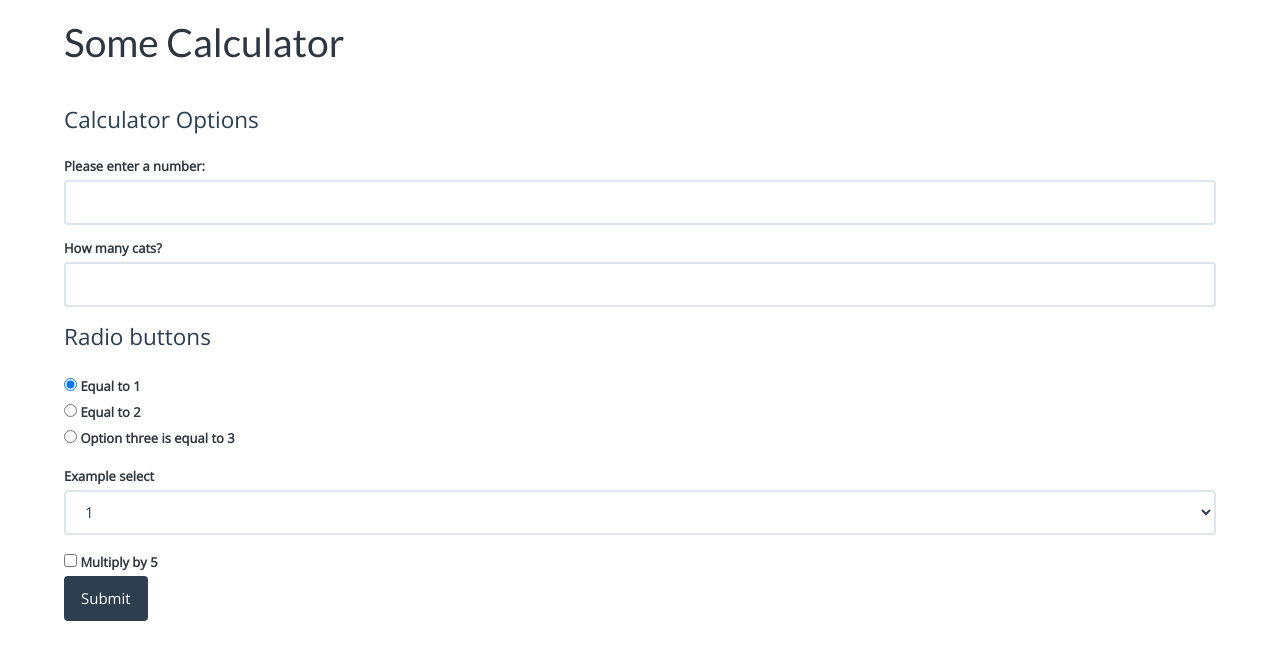
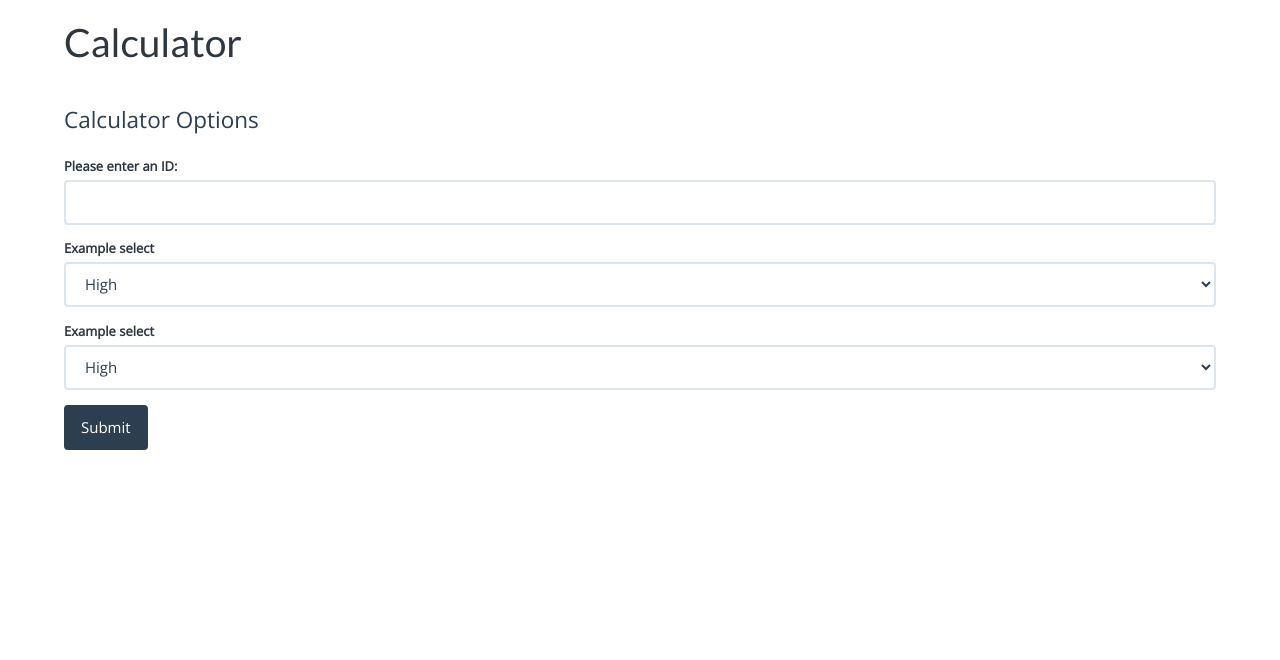
Before and after one commit to MikeBoris/Calc, a Flask app: page / in a window 1280 px wide. Shown: the top 660 px of the page. Run offline with Flask 2, Linux system fonts and the light colour scheme; some libraries are stand-ins or nearby versions.

Commit message:
drafted html form

```diff
--- a/templates/form_submit.html
+++ b/templates/form_submit.html
@@ -30,7 +30,7 @@ h1 {
     <body>
         <div id="container">
             <div class="title">
-                                <h1>Some Calculator</h1>
+                <h1>Calculator</h1>
             </div>
             <div id="content">
                 <h2>{{ result_string }}</h2>
@@ -40,63 +40,68 @@ h1 {
             <form method="post" action="/calculate">
                 <div class="form-group">
                     <legend>Calculator Options</legend>
+                    <fieldset class="form-group">
+                    <label for="number">Please enter an ID:</label>
+                    <input type="text" class="form-control" name="ID" /><br />
+                        <div class="form-group">
+                         <label for="exampleSelect1">Example select</label>
+                            <select class="form-control" name="Severity" id="severity">
+                          <option value="1">High</option>
+                          <option value="2">Medium</option>
+                          <option value="3">Low</option>
+                        </select>
+                          </div>
+                        <div class="form-group">
+                         <label for="exampleSelect2">Example select</label>
+                            <select class="form-control" name="Time" id="time">
+                          <option value="1">High</option>
+                          <option value="2">Medium</option>
+                          <option value="3">Low</option>
+                        </select>
+                          </div>
+                    <input type="submit" class="btn btn-primary"/>
+                </div>
+            </form>
+            </div>
+        </div>
+
+        <!-- jquery -->
+        <script src="https://code.jquery.com/jquery-2.2.4.js"></script>
+
+        <!-- bootstrap js -->
+        <script src="https://maxcdn.bootstrapcdn.com/bootstrap/3.3.6/js/bootstrap.min.js"></script>
+
+        <script>
+            // initalize variable
+            var priority;
+            var severity;
+            var time;
+
+            // function to calculate bv
+            function bv(p,s,t) {
+                return p*s/t;
+            }
+
+            // assign form values to variables
+
+            // run when page is ready
+            $(document).ready(function() {
+
+            });
 
 
-                  <label for="number">Please enter a number:</label>
-                  <input type="text" class="form-control" name="number" /><br />
-                  <label for="cats">How many cats?</label>
-                  <input type="text" class="form-control" name="cats" /><br />
 
-                <fieldset class="form-group">
-                <legend>Radio buttons</legend>
-                <div class="form-check">
-                  <label class="form-check-label">
-                    <input type="radio" class="form-check-input" name="rad_1" id="optionsRadios1" value="1" checked>
-                    Equal to 1
-                  </label>
-                </div>
-                <div class="form-check">
-                <label class="form-check-label">
-                    <input type="radio" class="form-check-input" name="rad_2" id="optionsRadios2" value="2">
-                    Equal to 2
-                  </label>
-                </div>
-                <div class="form-check disabled">
-                <label class="form-check-label">
-                    <input type="radio" class="form-check-input" name="rad_3" id="optionsRadios3" value="3">
-                    Option three is equal to 3
-                  </label>
-                </div>
-              </fieldset>
+        </script>
 
-                          <div class="form-group">
-                             <label for="exampleSelect1">Example select</label>
-                                <select class="form-control" name="selector" id="exampleSelect1">
-                              <option value="1">1</option>
-                              <option value="2">2</option>
-                              <option value="3">3</option>
-                              <option value="4">4</option>
-                              <option value="5">5</option>
-                            </select>
-                          </div>
+    </body>
+</html>
+
+
+               <!--
               <div class="form-check">
                 <label class="form-check-label">
                   <input type="checkbox" name="checkor" class="form-check-input" value="5">
                   Multiply by 5
                 </label>
               </div>
-
-                        <input type="submit" class="btn btn-primary"/>
-                    </div>
-                </form>
-            </div>
-        </div>
-
-
-<script src="https://code.jquery.com/jquery-2.2.4.js"></script>
-
-<!-- bootstrap js -->
-<script src="https://maxcdn.bootstrapcdn.com/bootstrap/3.3.6/js/bootstrap.min.js"></script>
-
-    </body>
-</html>
+              -->
```
Lines whose indentation alone changed are shown as unchanged.
